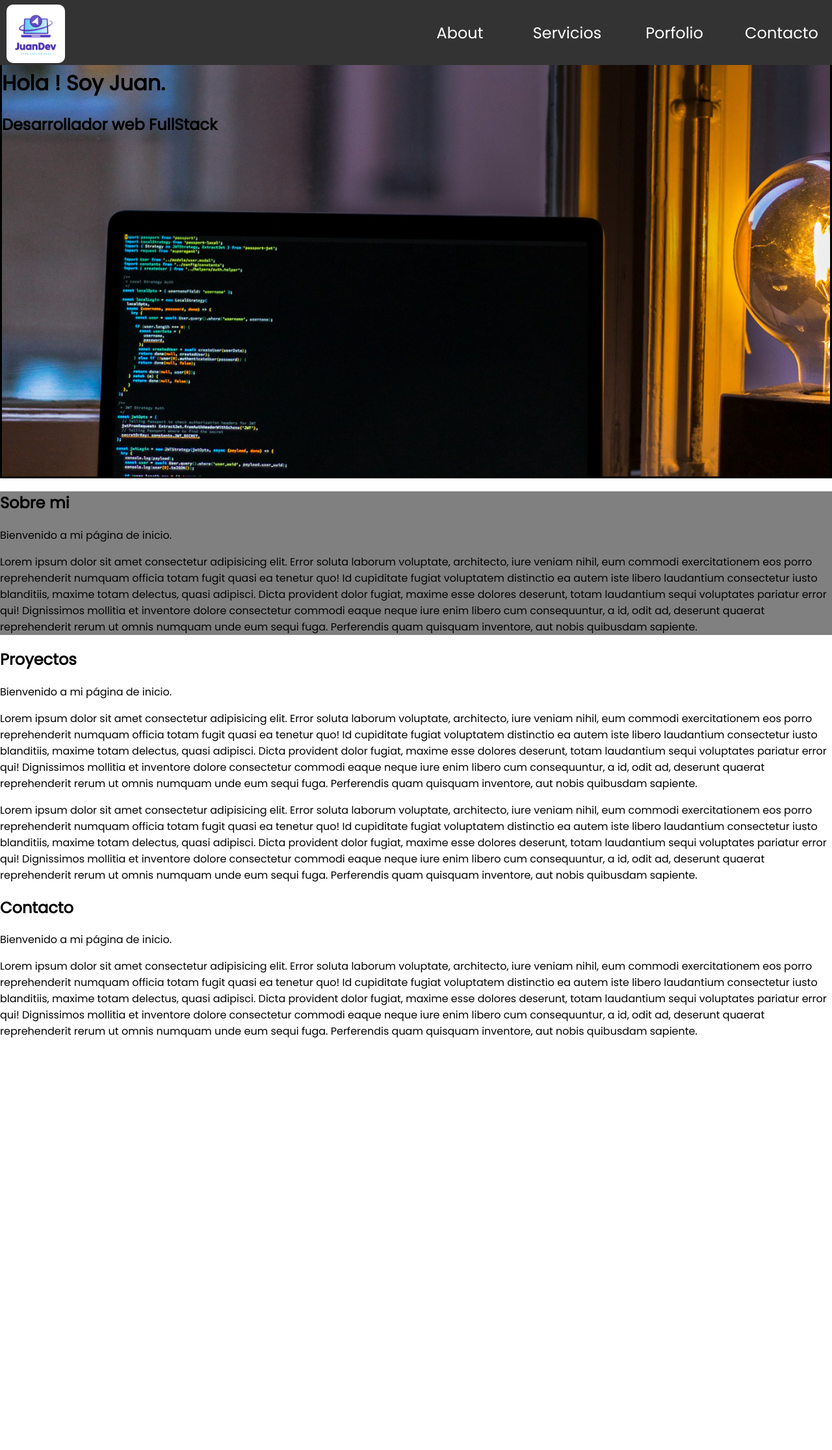
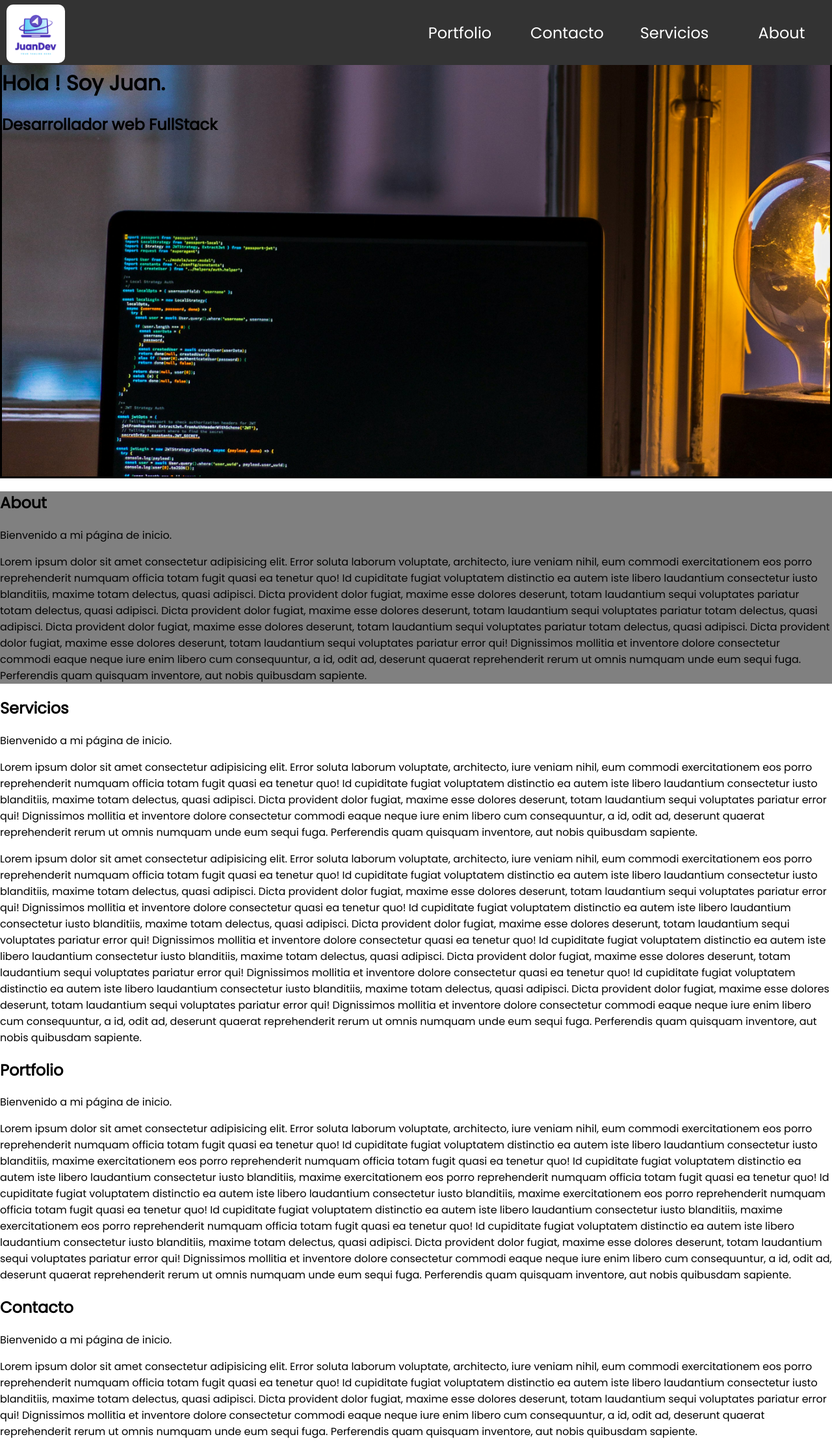
Before and after one commit to bautistaJuan/Portfolio, a React (Vite) app: page / in a window 1280 px wide. Shown: the whole page at 65% size. Before the commit the page ends 1615 px from the top, so only its background shows below. Built offline with nearby package versions, Linux system fonts and the light colour scheme.

Commit message:
Update header-links

```diff
--- a/src/App.jsx
+++ b/src/App.jsx
@@ -7,7 +7,7 @@ function App() {
       <Presentation />
 
       <section id="about" style={{ backgroundColor: "gray" }}>
-        <h1>Sobre mi</h1>
+        <h1>About</h1>
         <p>Bienvenido a mi página de inicio.</p>
         <p>
           {" "}
@@ -18,6 +18,12 @@ function App() {
           autem iste libero laudantium consectetur iusto blanditiis, maxime
           totam delectus, quasi adipisci. Dicta provident dolor fugiat, maxime
           esse dolores deserunt, totam laudantium sequi voluptates pariatur
+          totam delectus, quasi adipisci. Dicta provident dolor fugiat, maxime
+          esse dolores deserunt, totam laudantium sequi voluptates pariatur
+          totam delectus, quasi adipisci. Dicta provident dolor fugiat, maxime
+          esse dolores deserunt, totam laudantium sequi voluptates pariatur
+          totam delectus, quasi adipisci. Dicta provident dolor fugiat, maxime
+          esse dolores deserunt, totam laudantium sequi voluptates pariatur
           error qui! Dignissimos mollitia et inventore dolore consectetur
           commodi eaque neque iure enim libero cum consequuntur, a id, odit ad,
           deserunt quaerat reprehenderit rerum ut omnis numquam unde eum sequi
@@ -25,8 +31,8 @@ function App() {
           sapiente.
         </p>
       </section>
-      <section id="projects">
-        <h1>Proyectos</h1>
+      <section id="services">
+        <h1>Servicios</h1>
         <p>Bienvenido a mi página de inicio.</p>
         <p>
           {" "}
@@ -47,6 +53,51 @@ function App() {
           {" "}
           Lorem ipsum dolor sit amet consectetur adipisicing elit. Error soluta
           laborum voluptate, architecto, iure veniam nihil, eum commodi
+          exercitationem eos porro reprehenderit numquam officia totam fugit
+          quasi ea tenetur quo! Id cupiditate fugiat voluptatem distinctio ea
+          autem iste libero laudantium consectetur iusto blanditiis, maxime
+          totam delectus, quasi adipisci. Dicta provident dolor fugiat, maxime
+          esse dolores deserunt, totam laudantium sequi voluptates pariatur
+          error qui! Dignissimos mollitia et inventore dolore consectetur quasi
+          ea tenetur quo! Id cupiditate fugiat voluptatem distinctio ea autem
+          iste libero laudantium consectetur iusto blanditiis, maxime totam
+          delectus, quasi adipisci. Dicta provident dolor fugiat, maxime esse
+          dolores deserunt, totam laudantium sequi voluptates pariatur error
+          qui! Dignissimos mollitia et inventore dolore consectetur quasi ea
+          tenetur quo! Id cupiditate fugiat voluptatem distinctio ea autem iste
+          libero laudantium consectetur iusto blanditiis, maxime totam delectus,
+          quasi adipisci. Dicta provident dolor fugiat, maxime esse dolores
+          deserunt, totam laudantium sequi voluptates pariatur error qui!
+          Dignissimos mollitia et inventore dolore consectetur quasi ea tenetur
+          quo! Id cupiditate fugiat voluptatem distinctio ea autem iste libero
+          laudantium consectetur iusto blanditiis, maxime totam delectus, quasi
+          adipisci. Dicta provident dolor fugiat, maxime esse dolores deserunt,
+          totam laudantium sequi voluptates pariatur error qui! Dignissimos
+          mollitia et inventore dolore consectetur commodi eaque neque iure enim
+          libero cum consequuntur, a id, odit ad, deserunt quaerat reprehenderit
+          rerum ut omnis numquam unde eum sequi fuga. Perferendis quam quisquam
+          inventore, aut nobis quibusdam sapiente.
+        </p>
+      </section>
+      <section id="portfolio">
+        <h1>Portfolio</h1>
+        <p>Bienvenido a mi página de inicio.</p>
+        <p>
+          {" "}
+          Lorem ipsum dolor sit amet consectetur adipisicing elit. Error soluta
+          laborum voluptate, architecto, iure veniam nihil, eum commodi
+          exercitationem eos porro reprehenderit numquam officia totam fugit
+          quasi ea tenetur quo! Id cupiditate fugiat voluptatem distinctio ea
+          autem iste libero laudantium consectetur iusto blanditiis, maxime
+          exercitationem eos porro reprehenderit numquam officia totam fugit
+          quasi ea tenetur quo! Id cupiditate fugiat voluptatem distinctio ea
+          autem iste libero laudantium consectetur iusto blanditiis, maxime
+          exercitationem eos porro reprehenderit numquam officia totam fugit
+          quasi ea tenetur quo! Id cupiditate fugiat voluptatem distinctio ea
+          autem iste libero laudantium consectetur iusto blanditiis, maxime
+          exercitationem eos porro reprehenderit numquam officia totam fugit
+          quasi ea tenetur quo! Id cupiditate fugiat voluptatem distinctio ea
+          autem iste libero laudantium consectetur iusto blanditiis, maxime
           exercitationem eos porro reprehenderit numquam officia totam fugit
           quasi ea tenetur quo! Id cupiditate fugiat voluptatem distinctio ea
           autem iste libero laudantium consectetur iusto blanditiis, maxime
--- a/src/components/Header/Header.jsx
+++ b/src/components/Header/Header.jsx
@@ -5,9 +5,31 @@ export default function Header() {
   const handleChangeBtn = () => {
     setWhichButton(!showButton);
   };
+  const Links = () => {
+    const links = [
+      { direction: "#portfolio", siteId: "Portfolio" },
+      { direction: "#contact", siteId: "Contacto" },
+      { direction: "#services", siteId: "Servicios" },
+      { direction: "#about", siteId: "About" },
+    ];
+    const handleLink = () => {
+      setWhichButton(false);
+    };
+    return (
+      <>
+        {links.map((l, index) => {
+          return (
+            <a key={index} href={l.direction} onClick={handleLink}>
+              {l.siteId}
+            </a>
+          );
+        })}
+      </>
+    );
+  };
   return (
     <>
-      <header className={styleFor["header"]}>
+      <header className={`headerr ${styleFor["header"]}`}>
         <div>
           <a href="#">
             <img
@@ -17,10 +39,7 @@ export default function Header() {
           </a>
         </div>
         <div className={styleFor["menu-desktop"]}>
-          <a href="#about">About</a>
-          <a href="#services">Servicios</a>
-          <a href="#porfolio">Porfolio</a>
-          <a href="#contact">Contacto</a>
+          <Links />
         </div>
         <div className={styleFor["menu-burger"]}>
           {!showButton ? (
@@ -44,10 +63,7 @@ export default function Header() {
                   </button>
                 </div>
                 <div className={styleFor["nav-options"]}>
-                  <a href="#about">About</a>
-                  <a href="#services">Servicios</a>
-                  <a href="#porfolio">Porfolio</a>
-                  <a href="#contact">Contacto</a>
+                  <Links />
                 </div>
               </div>
             </>
```
